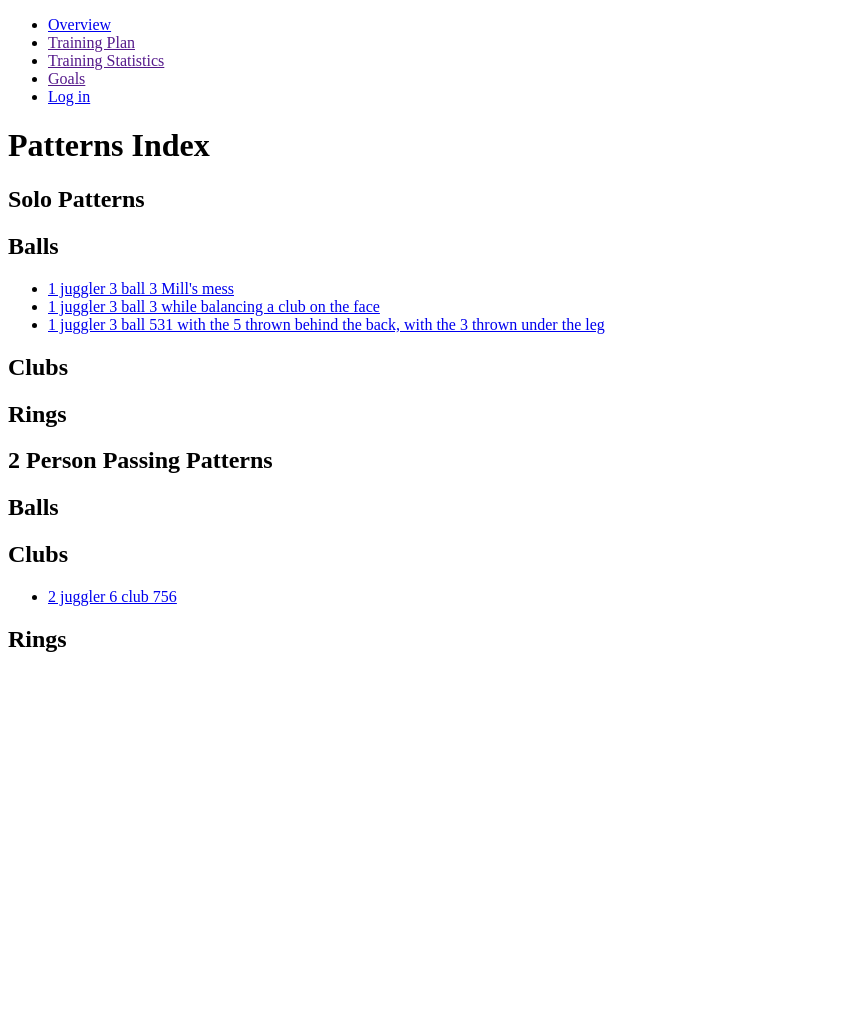
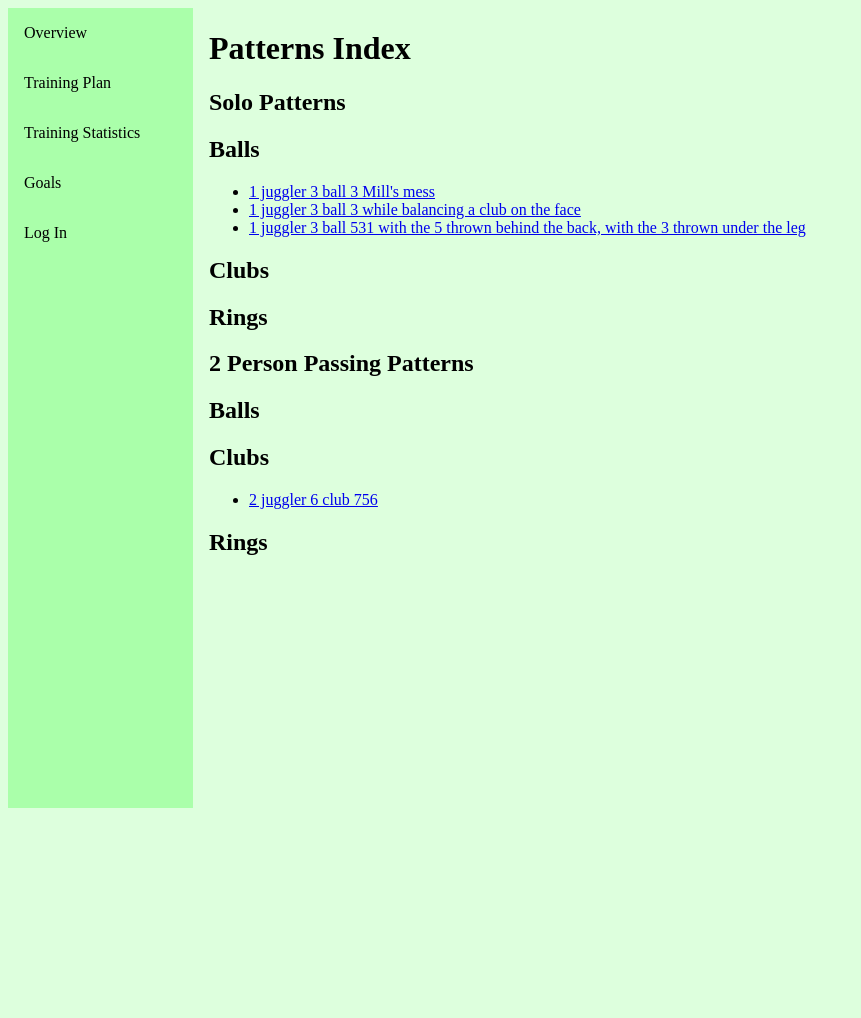
Before and after one commit to becky112358/juggling_suggestions, a Django app: page /patterns/ in a window 1280 px wide. Shown: the whole page, without its empty margins (0-861 px from the left). Before the commit the page ends 652 px from the top, so only its background shows below. Run offline with Django 3.2, Linux system fonts and the light colour scheme; data comes from the database, SQL or seed files in the repository; both versions use the stored data as it was after the commit.

Commit message:
Make the sidebar a little prettier.

```diff
--- /dev/null
+++ b/patterns/static/patterns/style.css
@@ -0,0 +1,46 @@
+body {
+    background-color: #ddffdd;
+}
+
+.sidebar {
+    margin: 0;
+    padding: 0;
+    width: 185px;
+    background-color: #aaffaa;
+    position: fixed;
+    height: 100%;
+    overflow: auto;
+}
+
+/* Sidebar links */
+.sidebar a {
+    display: block;
+    color: black;
+    padding: 16px;
+    text-decoration: none;
+}
+
+/* Links on mouse-over */
+.sidebar a:hover:not(.active) {
+    background-color: #009900;
+    color: white;
+}
+
+/* Page content. The value of the margin-left property should match the value of the sidebar's width property */
+div.content {
+    margin-left: 185px;
+    padding: 1px 16px;
+    height: 1000px;
+}
+
+/* On screens that are less than 550px wide, make the sidebar into a vertical topbar */
+@media screen and (max-width: 550px) {
+    .sidebar {
+        width: 100%;
+        height: auto;
+        position: relative;
+        text-align: center;
+        float: none;
+    }
+    div.content {margin-left: 0;}
+}
--- a/patterns/templates/base.html
+++ b/patterns/templates/base.html
@@ -3,21 +3,24 @@
 <head>
     {% block title %}<title>Juggling Idea Generator</title>{% endblock %}
     <meta charset="UTF-8">
+    {% load static %}
+    <link rel="stylesheet" href="{% static "patterns/style.css" %}">
 </head>
 <body>
+    <div class="sidebar">
     {% block sidebar %}
-    <ul class="sidebar-nav">
-        <li><a href="{% url 'patterns:index' %}">Overview</a></li>
-        <li><a href="">Training Plan</a></li>
-        <li><a href="">Training Statistics</a></li>
-        <li><a href="">Goals</a></li>
+        <a href="{% url 'patterns:index' %}">Overview</a>
+        <a href="">Training Plan</a>
+        <a href="">Training Statistics</a>
+        <a href="">Goals</a>
         {% if user.is_authenticated %}
-            <li><a href="{% url 'logout' %}">Log out</a></li>
+            <a href="{% url 'logout' %}">Log Out</a>
         {% else %}
-            <li><a href="{% url 'login' %}">Log in</a></li>
+            <a href="{% url 'login' %}">Log In</a>
         {% endif %}
-    </ul>
     {% endblock %}
-    {% block content %}{% endblock %}
+    </div>
+
+    <div class="content">{% block content %}{% endblock %}</div>
 </body>
 </html>
```
Also changed, not shown: db.sqlite3.
